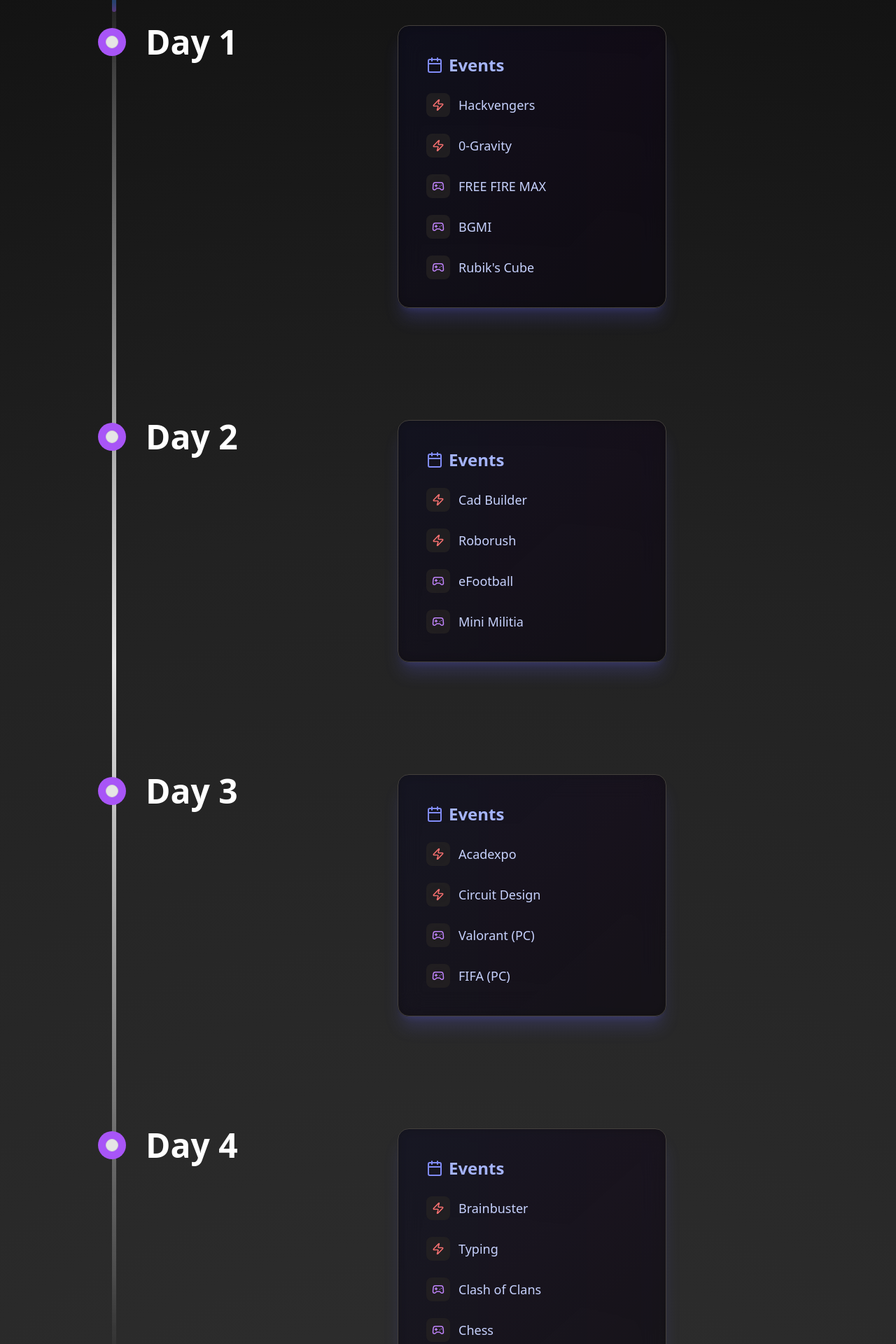
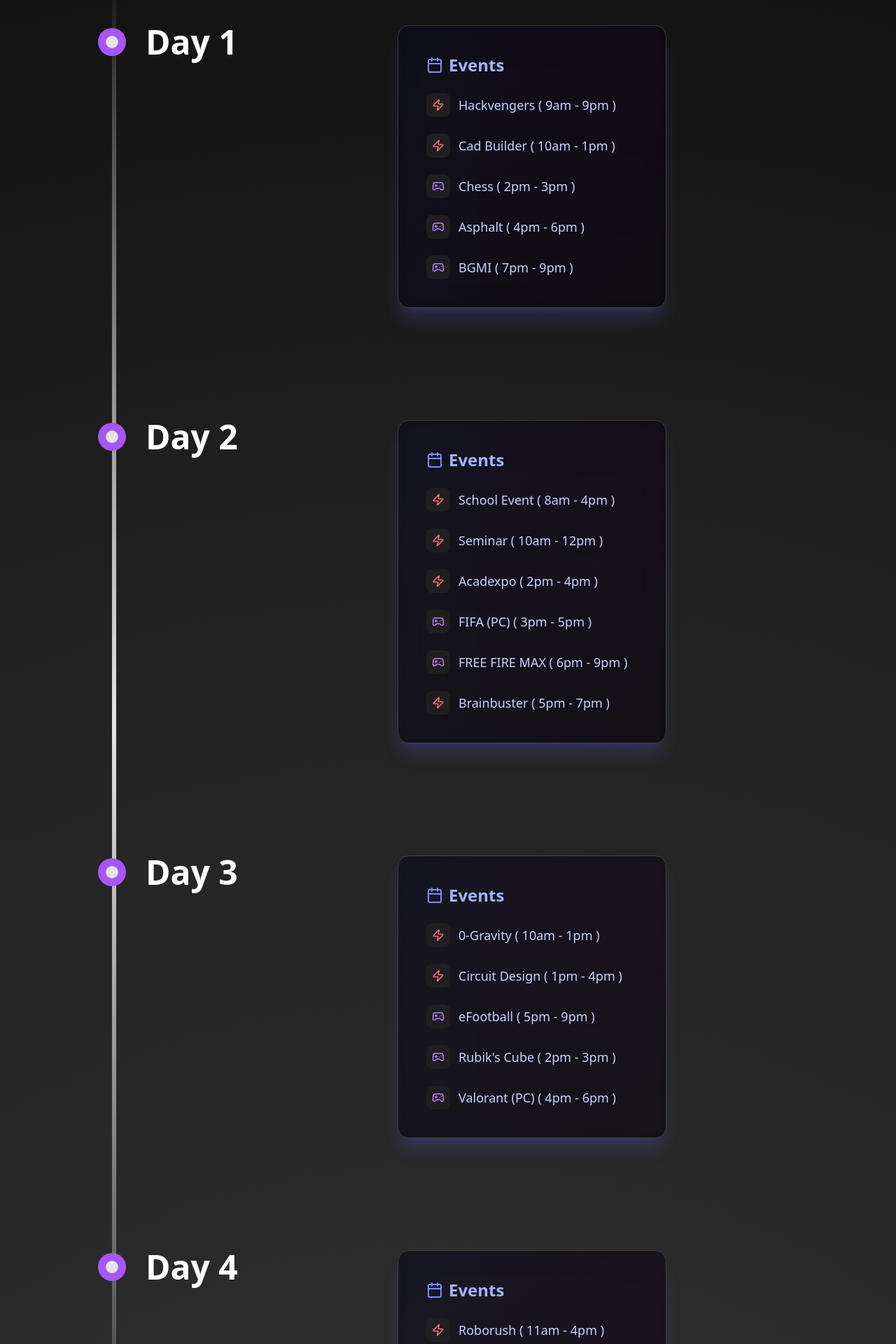
Before and after one commit to TechLavya/techlavya-website, a Next.js app: page / in a window 1280 px wide. Shown: the part 1100-3020 px from the top of the page at 70% size. Built offline with nearby package versions, Linux system fonts and the light colour scheme.

Commit message:
timeline events duration added

```diff
--- a/src/data/timelineData.ts
+++ b/src/data/timelineData.ts
@@ -12,39 +12,46 @@
   {
     title: "Day 1",
     events: [
-      { title: "Hackvengers", type: "tech" },
-      { title: "0-Gravity", type: "tech" },
-      { title: "FREE FIRE MAX", type: "esports" },
-      { title: "BGMI", type: "esports" },
-      { title: "Rubik's Cube", type: "esports" },
+      { title: "Hackvengers ( 9am - 9pm )", type: "tech" },
+      { title: "Cad Builder ( 10am - 1pm )", type: "tech" },
+      { title: "Chess ( 2pm - 3pm )", type: "esports" },
+      { title: "Asphalt ( 4pm - 6pm )", type: "esports" },
+      { title: "BGMI ( 7pm - 9pm )", type: "esports" },
+
+
 
     ],
   },
   {
     title: "Day 2",
     events: [
-      { title: "Cad Builder", type: "tech" },
-      { title: "Roborush", type: "tech" },
-      { title: "eFootball", type: "esports" },
-      { title: "Mini Militia", type: "esports" },
+      { title: "School Event ( 8am - 4pm )", type: "tech" },
+      { title: "Seminar ( 10am - 12pm )", type: "tech" },
+      { title: "Acadexpo ( 2pm - 4pm )", type: "tech" },
+      { title: "FIFA (PC) ( 3pm - 5pm )", type: "esports" },
+      { title: "FREE FIRE MAX ( 6pm - 9pm )", type: "esports" },
+      { title: "Brainbuster ( 5pm - 7pm )", type: "tech" },
+
     ],
   },
   {
     title: "Day 3",
     events: [
-      { title: "Acadexpo", type: "tech" },
-      { title: "Circuit Design", type: "tech" },
-      { title: "Valorant (PC)", type: "esports" },
-      { title: "FIFA (PC)", type: "esports" },
+      { title: "0-Gravity ( 10am - 1pm )", type: "tech" },
+      { title: "Circuit Design ( 1pm - 4pm )", type: "tech" },
+      { title: "eFootball ( 5pm - 9pm )", type: "esports" },
+      { title: "Rubik's Cube ( 2pm - 3pm )", type: "esports" },
+      { title: "Valorant (PC) ( 4pm - 6pm )", type: "esports" },
     ],
   },
   {
     title: "Day 4",
     events: [
-      { title: "Brainbuster", type: "tech" },
-      { title: "Typing", type: "tech" },
-      { title: "Clash of Clans", type: "esports" },
-      { title: "Chess", type: "esports" },
+      { title: "Roborush ( 11am - 4pm )", type: "tech" },
+      { title: "Typing Test ( 12pm - 2pm )", type: "tech" },
+      { title: "Clash of Clans ( 2pm - 4pm )", type: "esports" },
+      { title: "Mini Militia ( 4pm - 5:30pm )", type: "esports" },
+
     ],
   },
 ];
```
